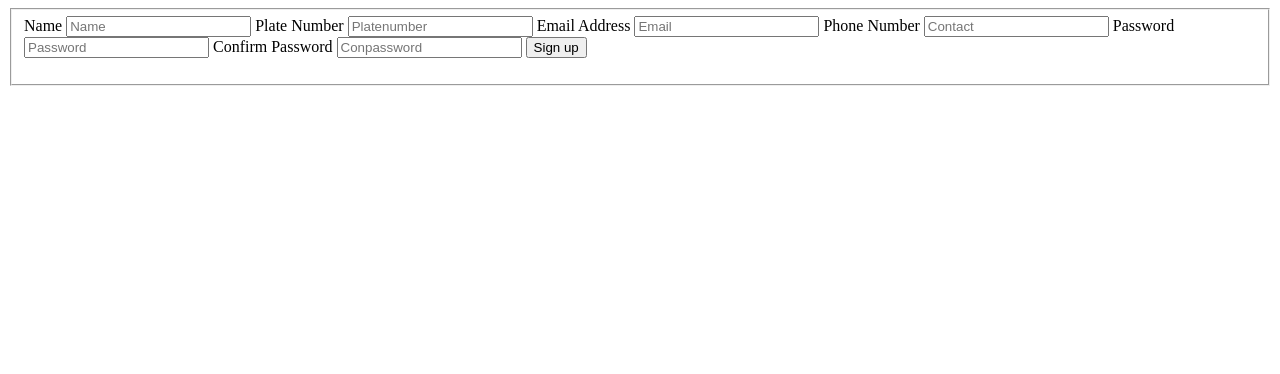
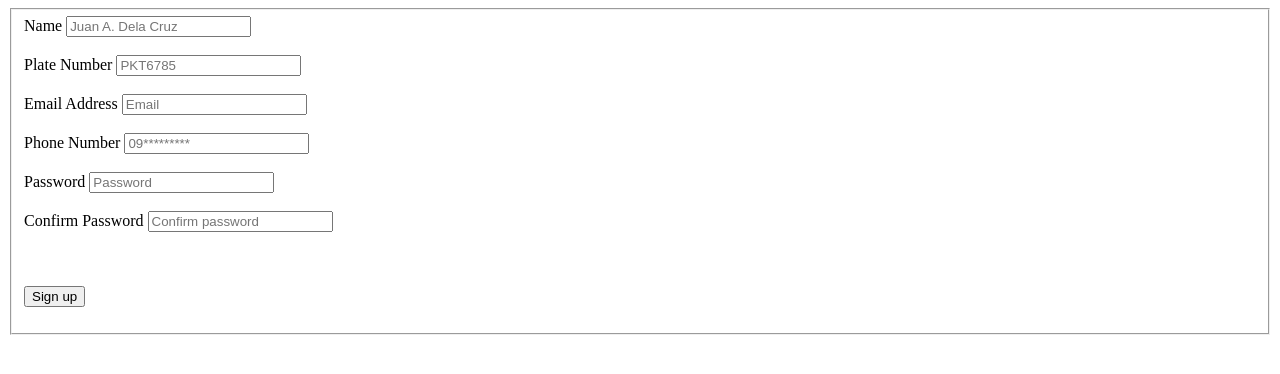
Before and after one commit to polbenzene/CarParking2.0, a Flask app: page /signup in a window 1280 px wide. Shown: the top 374 px of the page. Run offline with Flask 3, Linux system fonts and the light colour scheme.

Commit message:
Update signup.html

```diff
--- a/Website parking - Main/USER/templates/signup.html
+++ b/Website parking - Main/USER/templates/signup.html
@@ -1,23 +1,115 @@
+<script src="https://code.jquery.com/jquery-3.6.0.min.js"></script>
+<link rel="stylesheet" href="https://cdnjs.cloudflare.com/ajax/libs/font-awesome/5.15.3/css/all.min.css" crossorigin="anonymous">
+
+<style>
+.show-password,
+.show-password2 {
+  display: none;
+}
+
+</style>
 <fieldset>
     <form method="post" action="{{ url_for('signup') }}">
         <label for="name">Name</label>
-        <input class="input" id="name" type="text" name="name" placeholder="Name">
+        <input class="input" id="name" type="text" name="name" placeholder="Juan A. Dela Cruz " required>
+        <br><br>
 
         <label for="platenumber">Plate Number</label>
-        <input class="input" id="platenumber"  type="text" name="platenumber" placeholder="Platenumber">
+        <input class="input" id="platenumber" type="text" name="platenumber" placeholder="PKT6785" pattern="[A-Z]{3}\d{4}" title="The letters must be in capital."required >
+        <br><br>
 
         <label for="email">Email Address</label>
-        <input class="input" id="email"  type="email" name="email" placeholder="Email">
+        <input class="input" id="email"  type="email" name="email" placeholder="Email" required>
+        <br><br>
 
         <label for="phone">Phone Number</label>
-        <input class="input" id="phone"  type="tel" name="phone" placeholder="Contact">
+        <input class="input" id="phone" type="tel" name="phone" placeholder="09*********" pattern="09[0-9]{9}" title="Phone number must 11 numbers long and start with 09"required>
+        <br><br>
 
         <label for="password">Password</label>
-        <input class="input" id="password"  type="password" name="password" placeholder="Password">
+        <input class="input" id="password" type="password" name="password" placeholder="Password" pattern="(?=.*\d)(?=.*[a-z])(?=.*[A-Z])(?=.*\W)(?!.*\s).{8,}" title="Must contain at least one number, one uppercase letter, one lowercase letter, one special character, and be at least 8 or more characters long." required>
+        <span class="show-password"><i class="fas fa-eye"></i></span>
+        <br><br>
 
         <label for="conpassword">Confirm Password</label>
-        <input class="input" id="conpassword"  type="password" name="conpassword" placeholder="Conpassword">
+        <input class="input" id="conpassword" type="password" name="conpassword" placeholder="Confirm password" required>
+        <span class="show-password2"><i class="fas fa-eye"></i></span>
+        <br><br>
+        <div class="error-message" style="display:none;"></div>
 
+        <br><br>
         <button type="submit" class="button is-success">Sign up</button>
+
     </form>
 </fieldset>
+<script>
+    $(document).ready(function() {
+      $('#password').on('input', function() {
+        var input = $(this);
+        var icon = input.next('.show-password');
+        if (input.val().length > 0) {
+          icon.css('display', 'inline-block');
+        } else {
+          icon.css('display', 'none');
+        }
+      });
+    });
+
+    $(document).ready(function() {
+      $('.show-password').click(function() {
+        var passwordInput = $(this).prev('input');
+        var icon = $(this).find('i');
+        if (passwordInput.attr('type') == 'password') {
+          passwordInput.attr('type', 'text');
+          icon.removeClass('fa-eye').addClass('fa-eye-slash');
+        } else {
+          passwordInput.attr('type', 'password');
+          icon.removeClass('fa-eye-slash').addClass('fa-eye');
+        }
+      });
+    });
+
+    $(document).ready(function() {
+  $('#conpassword').on('input', function() {
+    var input = $(this);
+    var icon = input.next('.show-password2');
+    if (input.val().length > 0) {
+      icon.css('display', 'inline-block');
+    } else {
+      icon.css('display', 'none');
+    }
+  });
+});
+
+$(document).ready(function() {
+  $('.show-password2').click(function() {
+    var passwordInput = $(this).prev('input');
+    var icon = $(this).find('i');
+    if (passwordInput.attr('type') == 'password') {
+      passwordInput.attr('type', 'text');
+      icon.removeClass('fa-eye').addClass('fa-eye-slash');
+    } else {
+      passwordInput.attr('type', 'password');
+      icon.removeClass('fa-eye-slash').addClass('fa-eye');
+    }
+  });
+});
+
+  $(document).ready(function() {
+    $('form').submit(function(event) {
+      var password = $('#password').val();
+      var confirmPassword = $('#conpassword').val();
+
+      if (password !== confirmPassword) {
+        event.preventDefault(); // prevent the form from submitting
+        $('.error-message').text('Passwords do not match').show();
+      }
+    });
+  });
+
+
+
+</script>
+
+</body>
+</html>
```
